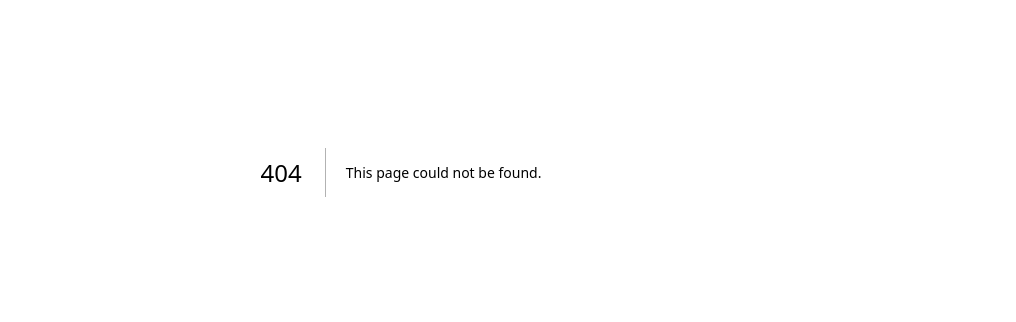
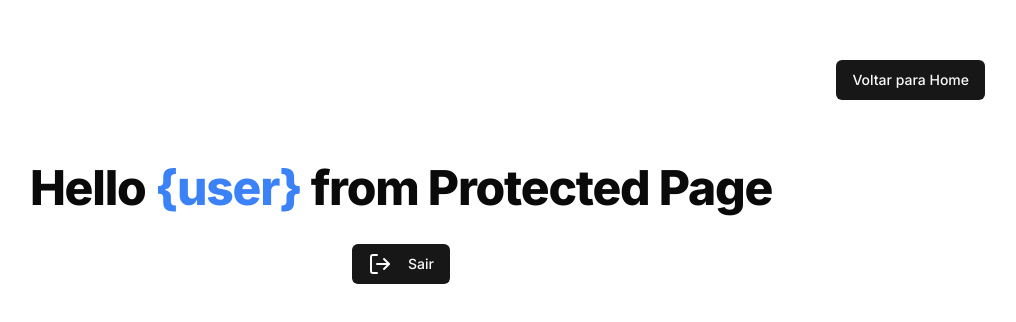
Before and after one commit to Arthur-Gab/next-auth, a Next.js app: page /restrict in a window 1280 px wide. Before the commit this address had no page. Shown: the part 228-550 px from the top of the page, without its empty margins (239-1255 px from the left). Built offline with nearby package versions, Linux system fonts and the light colour scheme.

Commit message:
feat (restrict page, and navigation beetwen restric and home)

```diff
--- a/src/app/page.tsx
+++ b/src/app/page.tsx
@@ -36,6 +36,14 @@ export default function Home() {
 						<Link href='/auth/sign-in'>Logar</Link>
 					</Button>
 				</div>
+				<Button
+					className='gap-4'
+					asChild
+				>
+					<Link href='/restrict'>
+						Pagina Protegida <ExternalLink />
+					</Link>
+				</Button>
 			</main>
 		</>
 	);
--- /dev/null
+++ b/src/app/restrict/page.tsx
@@ -0,0 +1,32 @@
+import { TypographyH1 } from '@/components/ui/typograph';
+import { Button } from '@/components/ui/button';
+import { LogOut } from 'lucide-react';
+import Link from 'next/link';
+
+const RestricPage = () => {
+	return (
+		<>
+			<main className='container flex h-full flex-col items-center justify-center gap-16'>
+				<Button
+					className='gap-4 self-end'
+					asChild
+				>
+					<Link href='/'>Voltar para Home</Link>
+				</Button>
+
+				<div className='flex w-full flex-col gap-6'>
+					<TypographyH1 className='text-center'>
+						Hello <span className='text-blue-500'>{'{user}'}</span>{' '}
+						from Protected Page
+					</TypographyH1>
+
+					<Button className='gap-4 self-center'>
+						<LogOut /> Sair
+					</Button>
+				</div>
+			</main>
+		</>
+	);
+};
+
+export default RestricPage;
--- /dev/null
+++ b/src/auth.ts
@@ -0,0 +1,2 @@
+import NextAuth from 'next-auth';
+import Credentials from 'next-auth/providers/credentials';
```
Also changed, not shown: src/auth.config.ts (added).
